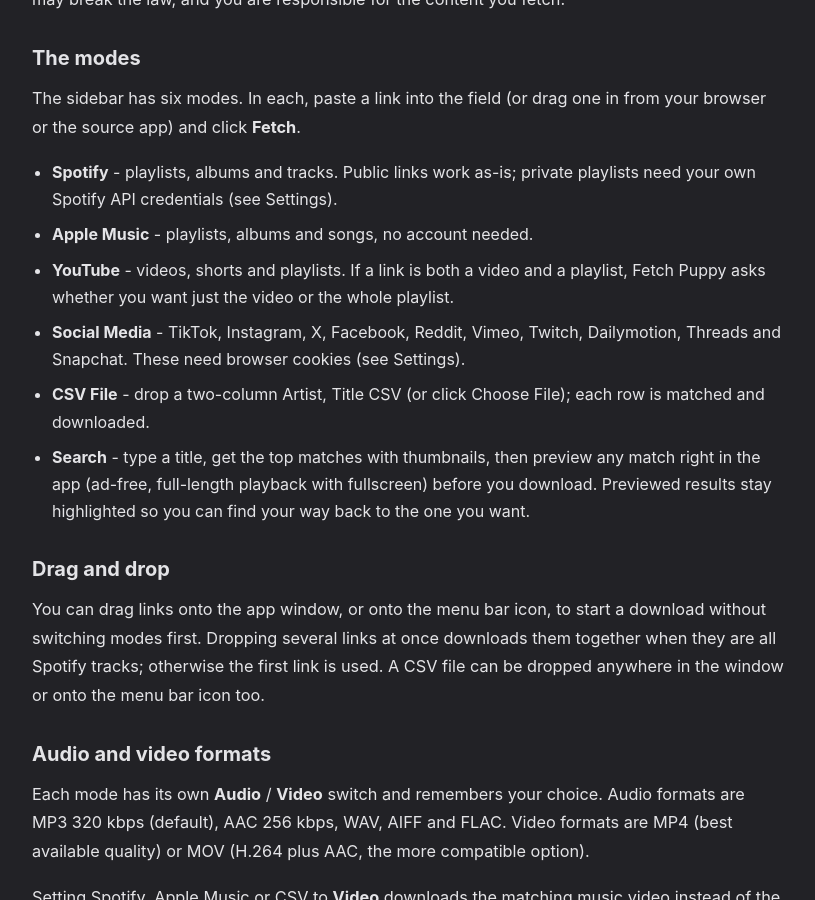
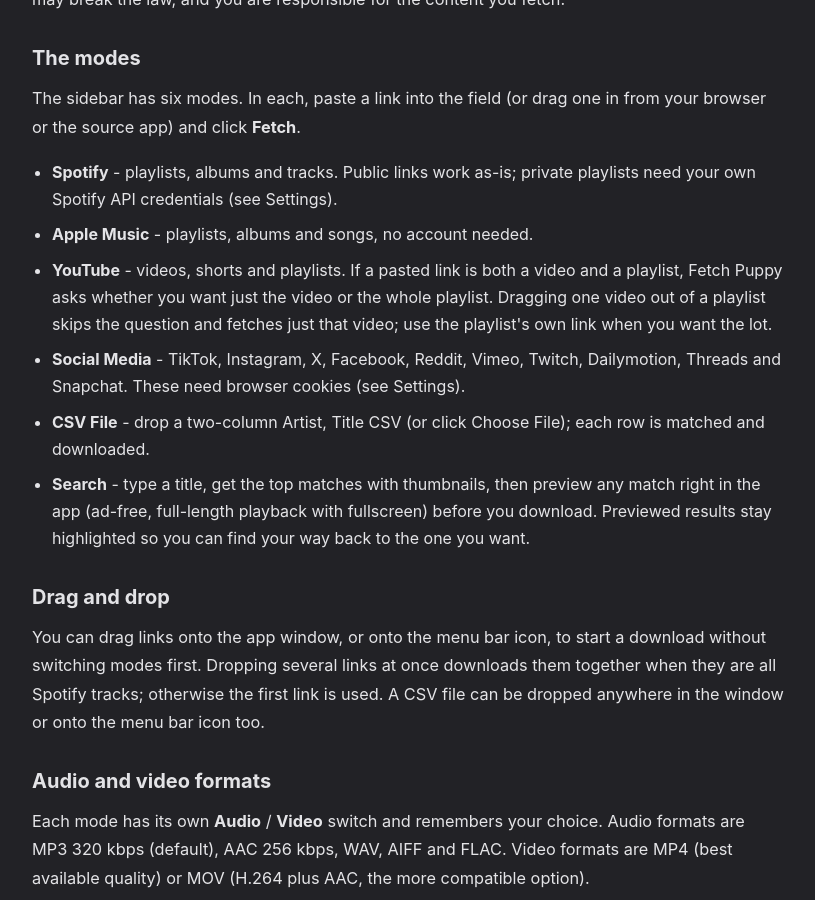
Before and after one commit to BSKapps/bskapps.github.io, a Jekyll site: the page built from articles/fetch-puppy-guide/index.html, in a window 1280 px wide and 900 px high, scrolled down 338 px. Shown: the whole window, without its empty margins (232-1047 px from the left). Built offline with Jekyll 4.4.1, drawn with Linux system fonts in a browser that asks for light colours.

Commit message:
Fetch Puppy guide: drag-a-video-out-of-a-playlist behaviour

```diff
--- a/_data/guides/fetch-puppy-guide.json
+++ b/_data/guides/fetch-puppy-guide.json
@@ -27,7 +27,7 @@
       { "type": "bullets", "items": [
         "**Spotify** - playlists, albums and tracks. Public links work as-is; private playlists need your own Spotify API credentials (see Settings).",
         "**Apple Music** - playlists, albums and songs, no account needed.",
-        "**YouTube** - videos, shorts and playlists. If a link is both a video and a playlist, Fetch Puppy asks whether you want just the video or the whole playlist.",
+        "**YouTube** - videos, shorts and playlists. If a pasted link is both a video and a playlist, Fetch Puppy asks whether you want just the video or the whole playlist. Dragging one video out of a playlist skips the question and fetches just that video; use the playlist's own link when you want the lot.",
         "**Social Media** - TikTok, Instagram, X, Facebook, Reddit, Vimeo, Twitch, Dailymotion, Threads and Snapchat. These need browser cookies (see Settings).",
         "**CSV File** - drop a two-column Artist, Title CSV (or click Choose File); each row is matched and downloaded.",
         "**Search** - type a title, get the top matches with thumbnails, then preview any match right in the app (ad-free, full-length playback with fullscreen) before you download. Previewed results stay highlighted so you can find your way back to the one you want."
```
